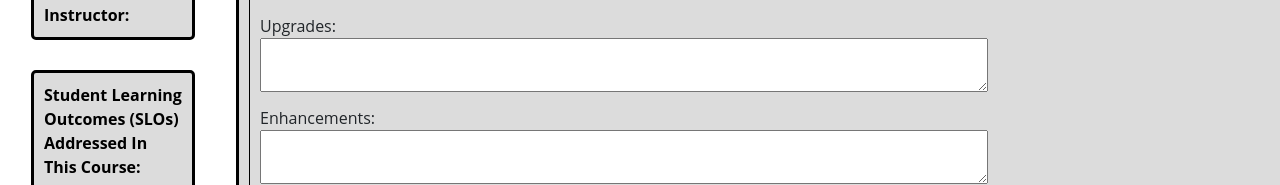
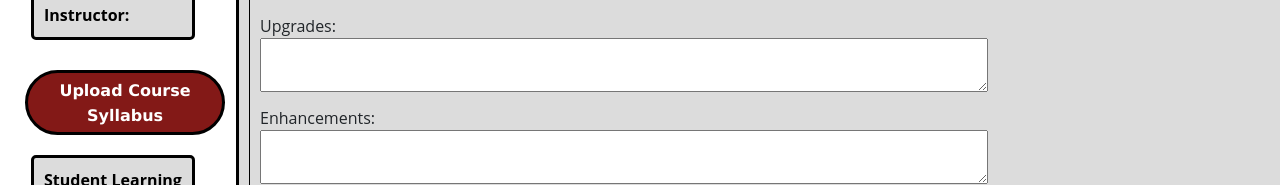
Before and after one commit to clubberstake/LaRocheChemAssessment, an Angular app in the folder angularApp/: page / in a window 1280 px wide. Shown: the part 259-444 px from the top of the page. Built offline with nearby package versions, Linux system fonts and the light colour scheme; no server answers.

Commit message:
Update course-assessment-worksheet.component.html
Added a button in order for the instructors to upload a course syllabus

```diff
--- a/angularApp/src/app/course-assessment-worksheet/course-assessment-worksheet.component.html
+++ b/angularApp/src/app/course-assessment-worksheet/course-assessment-worksheet.component.html
@@ -1,6 +1,7 @@
 <div class="courseAssessment">
     <div>
         <app-course-assessment-course-information [courseInformationObjInput]="courseInformationObj"></app-course-assessment-course-information>
+        <button class="syllabusButton" (click)="onSave()">Upload Course Syllabus</button>
         <app-course-assessment-course-student-learning-outcomes [studentLearningOutcomesInput]="courseInformationObj"></app-course-assessment-course-student-learning-outcomes>
     </div>
     <div>
```
